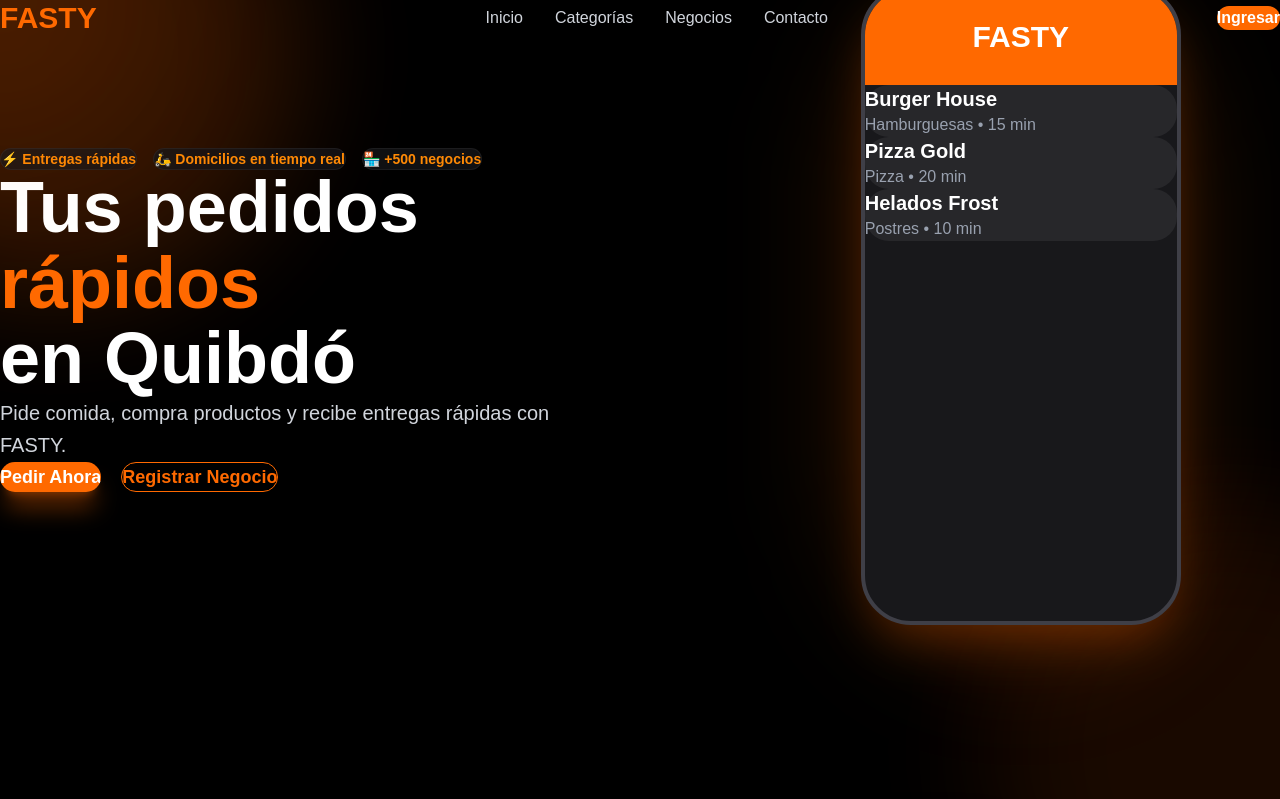
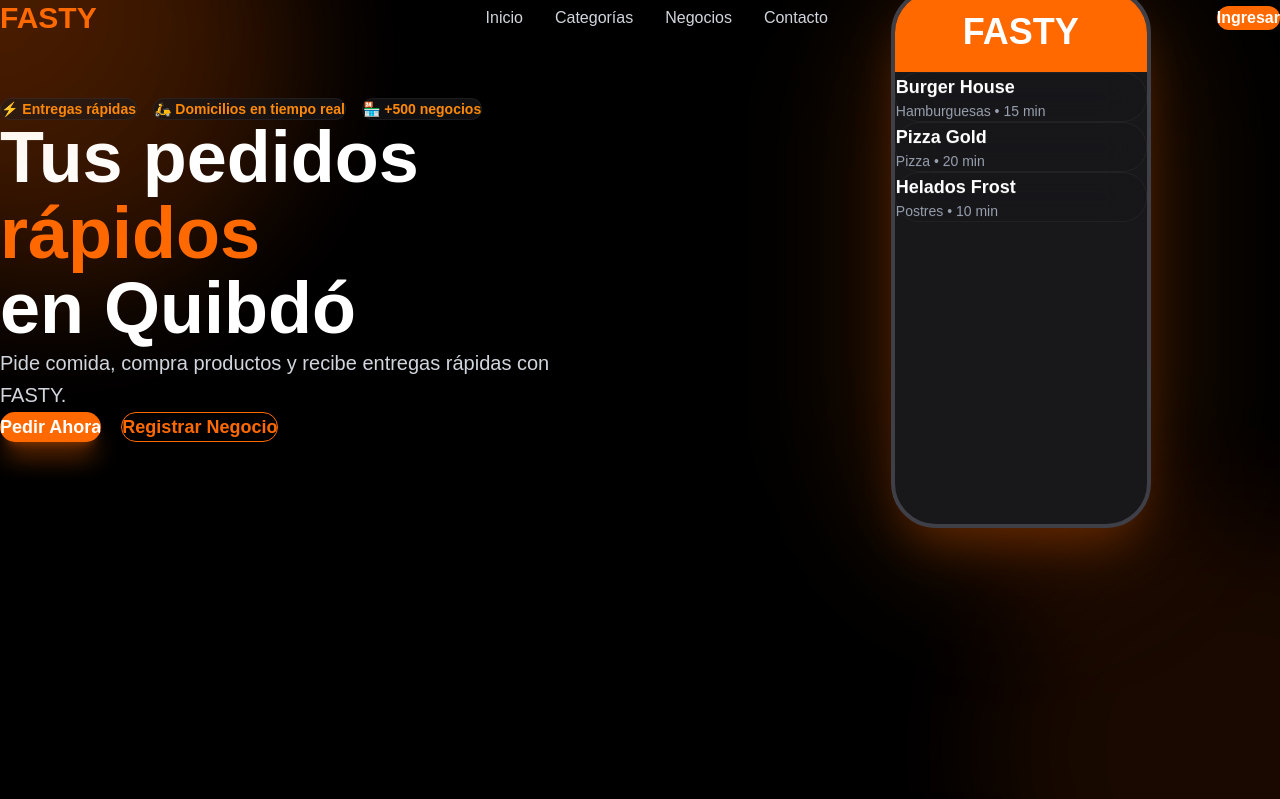
Before and after one commit to jonatanjsr4-alt/Fasty, a Next.js app: page / in a window 1280 px wide. Shown: the top 799 px of the page. Built offline with nearby package versions, Linux system fonts and the light colour scheme.

Commit message:
improve hero spacing

```diff
--- a/components/PhoneMockup.tsx
+++ b/components/PhoneMockup.tsx
@@ -8,61 +8,61 @@ export default function PhoneMockup() {
       initial={{ opacity: 0, y: 80 }}
       animate={{ opacity: 1, y: 0 }}
       transition={{ duration: 1 }}
-      className="relative mt-20"
+      className="relative"
     >
 
-      <div className="absolute inset-0 bg-orange-500/20 blur-3xl rounded-full" />
+      <div className="absolute inset-0 bg-orange-500/20 blur-3xl rounded-full scale-110" />
 
       <motion.div
-        animate={{ y: [0, -15, 0] }}
+        animate={{ y: [0, -12, 0] }}
         transition={{
           repeat: Infinity,
           duration: 4,
         }}
-        className="relative w-[320px] h-[640px] bg-zinc-900 border-4 border-zinc-700 rounded-[50px] shadow-2xl shadow-orange-500/30 overflow-hidden"
+        className="relative w-[260px] h-[540px] bg-zinc-900 border-4 border-zinc-700 rounded-[45px] shadow-2xl shadow-orange-500/30 overflow-hidden"
       >
 
-        <div className="bg-orange-500 h-24 flex items-center justify-center">
+        <div className="bg-orange-500 h-20 flex items-center justify-center">
 
-          <h2 className="text-3xl font-extrabold text-white">
+          <h2 className="text-4xl font-extrabold text-white">
             FASTY
           </h2>
 
         </div>
 
-        <div className="p-6 space-y-5">
+        <div className="p-5 space-y-4">
 
-          <div className="bg-zinc-800 rounded-3xl p-5 hover:bg-zinc-700 transition-all">
+          <div className="glass-card rounded-3xl p-4 hover:bg-zinc-700 transition-all">
 
-            <h3 className="text-white font-bold text-xl">
+            <h3 className="text-white font-bold text-lg">
               Burger House
             </h3>
 
-            <p className="text-gray-400 mt-2">
+            <p className="text-gray-400 mt-1 text-sm">
               Hamburguesas • 15 min
             </p>
 
           </div>
 
-          <div className="bg-zinc-800 rounded-3xl p-5 hover:bg-zinc-700 transition-all">
+          <div className="glass-card rounded-3xl p-4 hover:bg-zinc-700 transition-all">
 
-            <h3 className="text-white font-bold text-xl">
+            <h3 className="text-white font-bold text-lg">
               Pizza Gold
             </h3>
 
-            <p className="text-gray-400 mt-2">
+            <p className="text-gray-400 mt-1 text-sm">
               Pizza • 20 min
             </p>
 
           </div>
 
-          <div className="bg-zinc-800 rounded-3xl p-5 hover:bg-zinc-700 transition-all">
+          <div className="glass-card rounded-3xl p-4 hover:bg-zinc-700 transition-all">
 
-            <h3 className="text-white font-bold text-xl">
+            <h3 className="text-white font-bold text-lg">
               Helados Frost
             </h3>
 
-            <p className="text-gray-400 mt-2">
+            <p className="text-gray-400 mt-1 text-sm">
               Postres • 10 min
             </p>
 
```
